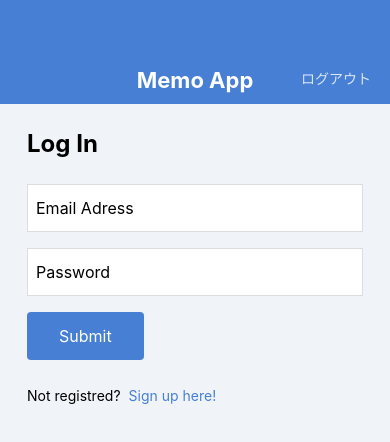
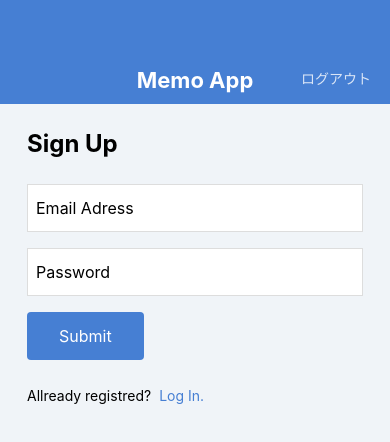
Before and after one commit to ogamw/MemoApp, a React Native app: screen /MemoList in a window 390 px wide. Shown: the top 442 px of the page. Built offline with nearby package versions, Linux system fonts and the light colour scheme.

Commit message:
サインアップ画面の作成

```diff
--- a/App.jsx
+++ b/App.jsx
@@ -4,10 +4,11 @@ import React from 'react';
 // import メモ詳細画面 from './src/screens/メモ詳細画面';
 // import メモ編集画面 from './src/screens/メモ編集画面';
 // import メモ作成画面 from './src/screens/メモ作成画面';
-import ログイン画面 from './src/screens/ログイン画面';
+// import ログイン画面 from './src/screens/ログイン画面';
+import サインアップ画面 from './src/screens/サインアップ画面';
 
 export default function App() {
   return (
-    <ログイン画面 />
+    <サインアップ画面 />
   );
 }
--- /dev/null
+++ b/src/screens/サインアップ画面.jsx
@@ -0,0 +1,69 @@
+import React from 'react';
+import {
+  View,
+  Text,
+  TextInput,
+  StyleSheet,
+} from 'react-native';
+
+import AppBar from '../components/AppBar';
+import Button from '../components/Button';
+
+export default function サインアップ画面() {
+  return (
+    <View style={styles.container}>
+      <AppBar />
+      <View style={styles.inner}>
+        <Text style={styles.title}>Sign Up</Text>
+        <TextInput style={styles.input} value="Email Adress" />
+        <TextInput style={styles.input} value="Password" />
+        <Button label="Submit" />
+        <View style={styles.footer}>
+          <Text style={styles.footerText}>Allready registred?</Text>
+          <Text style={styles.footerLink}>Log In.</Text>
+        </View>
+      </View>
+    </View>
+  );
+}
+
+const styles = StyleSheet.create({
+  container: {
+    flex: 1,
+    backgroundColor: '#F0F4F8',
+  },
+  inner: {
+    paddingHorizontal: 27,
+    paddingVertical: 24,
+  },
+  title: {
+    fontSize: 24,
+    lineHeight: 32,
+    fontWeight: 'bold',
+    marginBottom: 24,
+  },
+  input: {
+    fontSize: 16,
+    height: 48,
+    borderColor: '#DDDDDD',
+    borderWidth: 1,
+    backgroundColor: '#ffffff',
+    paddingHorizontal: 8,
+    marginBottom: 16,
+  },
+
+  footer: {
+    // 横並びにする
+    flexDirection: 'row',
+  },
+  footerText: {
+    fontSize: 14,
+    lineHeight: 24,
+    marginRight: 8,
+  },
+  footerLink: {
+    fontSize: 14,
+    lineHeight: 24,
+    color: '#467FD3',
+  },
+});
```
